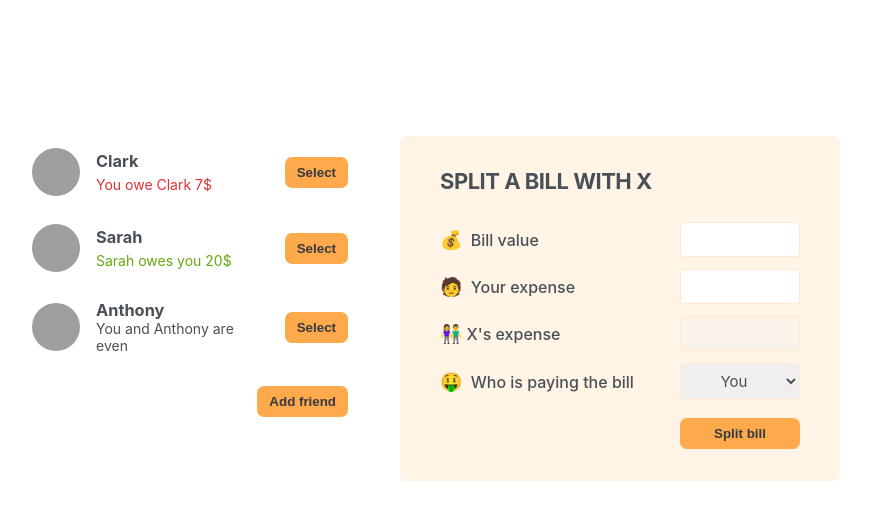
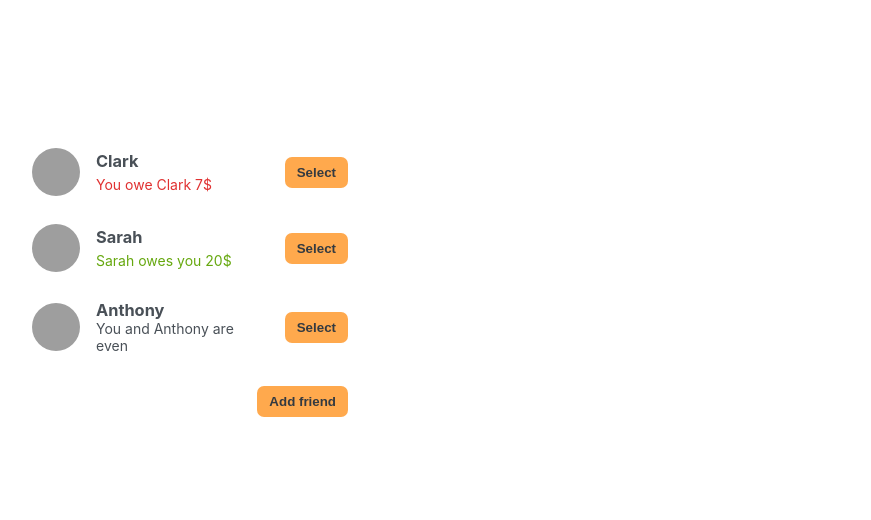
Before and after one commit to AmirrMahmoudi/eat-n-split, a React (Create React App) app: page / in a window 1280 px wide. Shown: the top 520 px of the page, without its empty margins (210-1081 px from the left). Built offline with nearby package versions, Linux system fonts and the light colour scheme; grey boxes are pictures that could not be loaded.

Commit message:
Selecting a Friend

```diff
--- a/src/App.js
+++ b/src/App.js
@@ -30,6 +30,8 @@
 export default function App() {
   const [friends, setFriends] = useState(initialFriends);
   const [showAddFriend, setShowAddFriend] = useState(false);
+  const [selectedFriend, setSelectedFriend] = useState(null);
+
   function handleShowAddFriend() {
     setShowAddFriend((show) => !show);
   }
@@ -38,33 +40,50 @@
     setFriends((friends) => [...friends, friend]);
     setShowAddFriend(false);
   }
+  function handleSelection(friend) {
+    // setSelectedFriend(friend);
+    setSelectedFriend((cur) => (cur?.id === friend.id ? null : friend));
+    setShowAddFriend(false);
+  }
   return (
     <div className="app">
       <div className="sidebar">
-        <FriendsList friends={friends} />
+        <FriendsList
+          friends={friends}
+          selectedFriend={selectedFriend}
+          onSelection={handleSelection}
+        />
+
         {showAddFriend && <FormAddFriend onAddFriend={handleAddFriend} />}
+
         <Button onClick={handleShowAddFriend}>
           {showAddFriend ? "Close" : "Add friend"}
         </Button>
       </div>
-      <FormSplitBill />
+      {selectedFriend && <FormSplitBill selectedFriend={selectedFriend} />}
     </div>
   );
 }
 
-function FriendsList({ friends }) {
+function FriendsList({ friends, onSelection, selectedFriend }) {
   return (
     <ul>
       {friends.map((friend) => (
-        <Friend friend={friend} key={friend.id} />
+        <Friend
+          friend={friend}
+          key={friend.id}
+          onSelection={onSelection}
+          selectedFriend={selectedFriend}
+        />
       ))}
     </ul>
   );
 }
 
-function Friend({ friend }) {
+function Friend({ friend, onSelection, selectedFriend }) {
+  const isSelected = selectedFriend?.id === friend.id;
   return (
-    <li>
+    <li className={isSelected ? "selected" : ""}>
       <img src={friend.image} alt={friend.name} />
       <h3>{friend.name}</h3>
       {friend.balance < 0 && (
@@ -79,7 +98,9 @@
       )}
       {friend.balance === 0 && <p>You and {friend.name} are even</p>}
 
-      <Button>Select</Button>
+      <Button onClick={() => onSelection(friend)}>
+        {isSelected ? "Close" : "Select"}
+      </Button>
     </li>
   );
 }
@@ -123,24 +144,24 @@
   );
 }
 
-function FormSplitBill() {
+function FormSplitBill({ selectedFriend }) {
   return (
     <form className="form-split-bill">
-      <h2>Split a bill with X</h2>
+      <h2>Split a bill with {selectedFriend.name}</h2>
       <label>💰 Bill value</label>
       <input type="text" />
 
       <label>🧑 Your expense</label>
       <input type="text" />
 
-      <label>👫X's expense</label>
+      <label>👫{selectedFriend.name}'s expense</label>
       <input type="text" disabled />
 
       <label>🤑 Who is paying the bill</label>
 
       <select name="" id="">
         <option value="user">You</option>
-        <option value="friend">X</option>
+        <option value="friend">{selectedFriend.name}</option>
       </select>
       <Button>Split bill</Button>
     </form>
```
